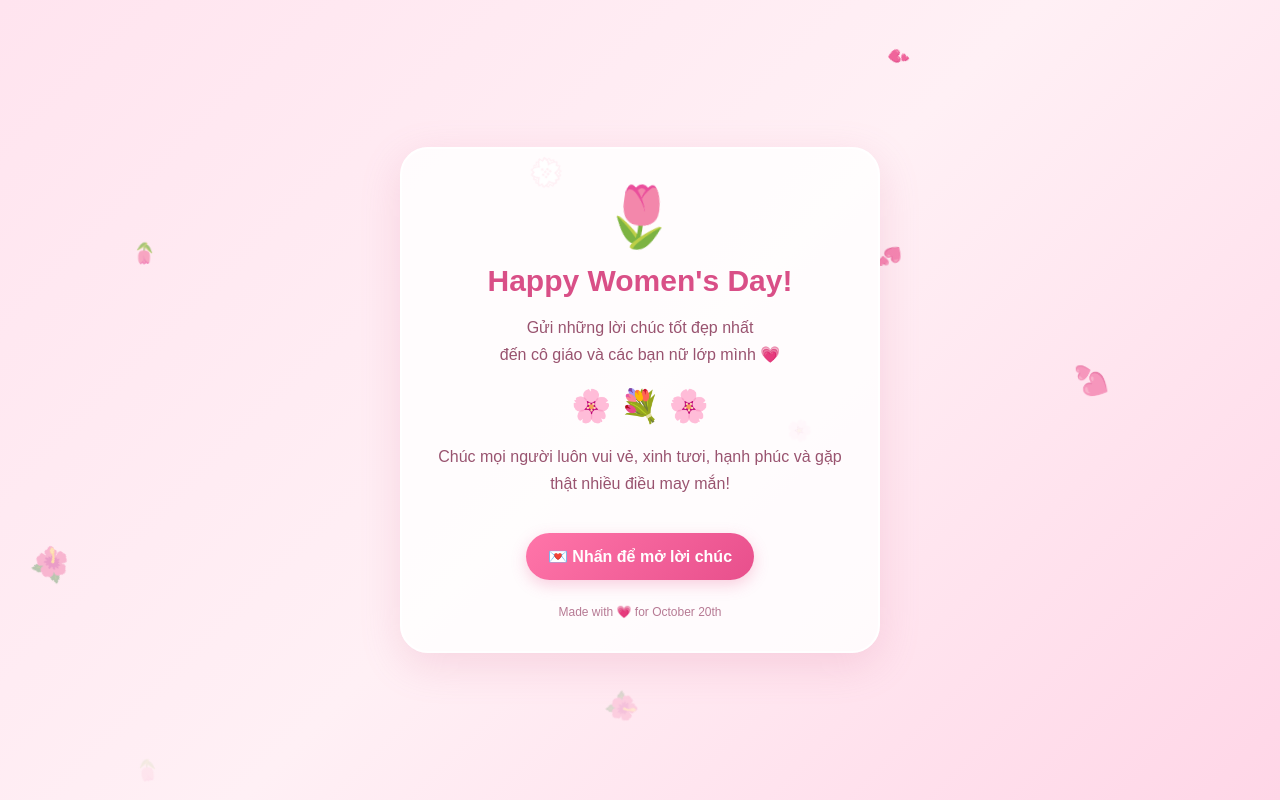
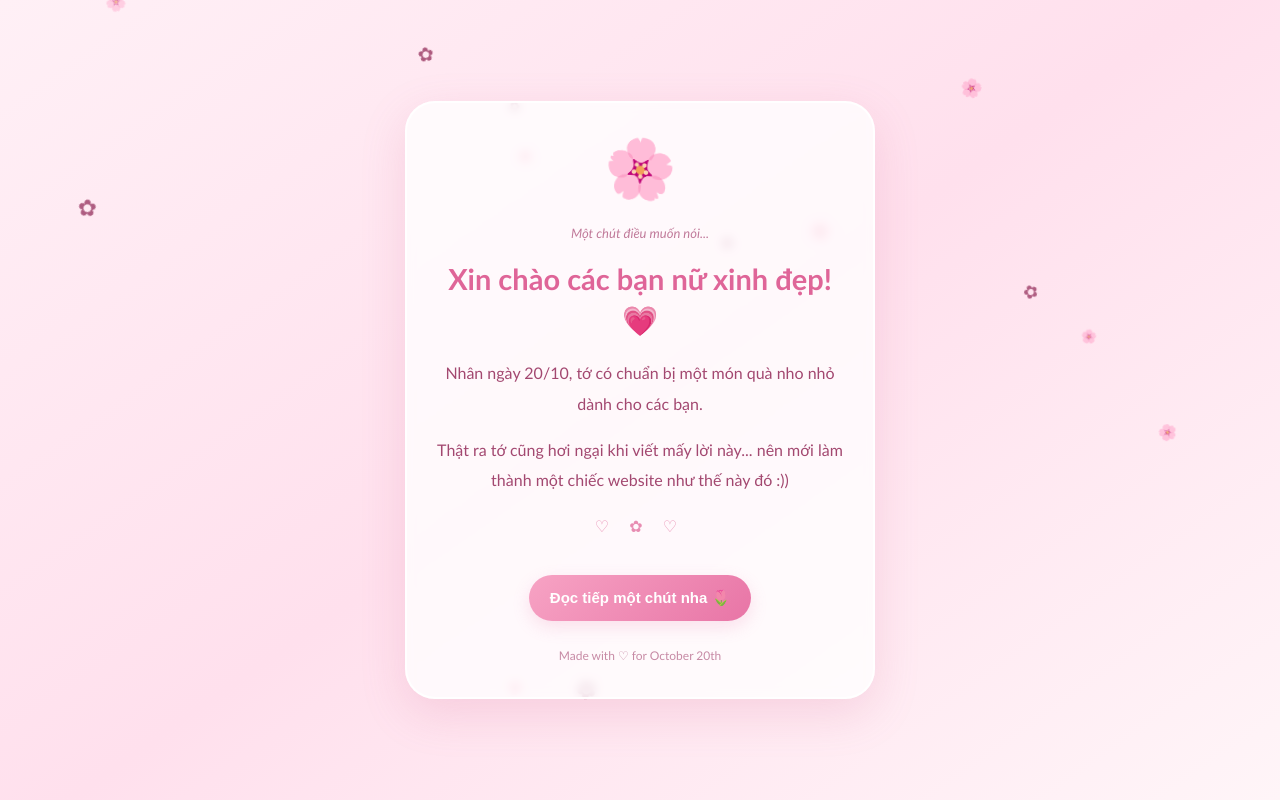
Before and after one commit to hieucong250911-sudo/20-10, a plain HTML site: page index.html in a window 1280 px wide. Drawn offline with Linux system fonts and the light colour scheme.

Commit message:
Update index.html

```diff
--- a/index.html
+++ b/index.html
@@ -4,7 +4,7 @@
 <head>
 <meta charset="UTF-8">
 <meta name="viewport" content="width=device-width, initial-scale=1.0">
-<title>Happy Women's Day 🌸</title>
+<title>20/10 dành cho các bạn 🌸</title>
 
 <style>
 * {
@@ -14,98 +14,148 @@
 body {
     margin: 0;
     min-height: 100vh;
-    font-family: Arial, sans-serif;
-    background: linear-gradient(135deg, #ffe4ef, #fff0f5, #ffd6e7);
+    font-family: "Trebuchet MS", Arial, sans-serif;
+    color: #a34870;
+    background: linear-gradient(145deg, #fff0f6, #ffe0ed, #fff5f8);
     display: flex;
+    align-items: center;
     justify-content: center;
-    align-items: center;
+    padding: 22px 14px;
     overflow-x: hidden;
-    color: #8b3158;
-    padding: 25px 14px;
 }
 
 .card {
+    width: 100%;
+    max-width: 470px;
+    min-height: 430px;
     position: relative;
     z-index: 2;
-    width: 100%;
-    max-width: 480px;
-    background: rgba(255,255,255,0.82);
-    border: 2px solid white;
-    border-radius: 28px;
-    padding: 32px 22px;
     text-align: center;
-    box-shadow: 0 12px 40px #d76c9633;
-    animation: appear 1s ease;
+    padding: 34px 23px;
+    border: 2px solid rgba(255,255,255,.95);
+    border-radius: 30px;
+    background: rgba(255,255,255,.78);
+    box-shadow: 0 15px 45px rgba(210,100,145,.18);
+    backdrop-filter: blur(5px);
+    animation: appear .8s ease;
+}
+
+.screen {
+    display: none;
+}
+
+.screen.active {
+    display: block;
+    animation: appear .8s ease;
+}
+
+.flower {
+    font-size: 58px;
+    margin-bottom: 12px;
+    animation: sway 3s ease-in-out infinite;
 }
 
 h1 {
-    color: #d94f87;
-    font-size: 30px;
-    margin: 12px 0;
+    color: #df6598;
+    font-size: 29px;
+    line-height: 1.4;
+    margin: 12px 0 18px;
 }
 
-.subtitle {
-    font-size: 16px;
-    line-height: 1.7;
-    color: #99536f;
+h2 {
+    color: #d65b91;
+    font-size: 23px;
 }
 
-.flower {
-    font-size: 60px;
-    animation: sway 2s infinite ease-in-out;
+p {
+    font-size: 16px;
+    line-height: 1.9;
+}
+
+.small {
+    color: #c17a9a;
+    font-size: 13px;
+    font-style: italic;
+}
+
+.divider {
+    color: #e88db2;
+    letter-spacing: 8px;
+    margin: 20px 0;
 }
 
 button {
-    border: none;
-    border-radius: 30px;
-    padding: 14px 22px;
-    margin-top: 20px;
-    background: linear-gradient(135deg, #ff75a9, #e84f8c);
+    margin-top: 19px;
+    padding: 14px 21px;
+    border: 0;
+    border-radius: 28px;
+    background: linear-gradient(135deg, #f7a3c4, #e875a6);
     color: white;
-    font-size: 16px;
+    font-size: 15px;
     font-weight: bold;
+    box-shadow: 0 6px 17px #e875a633;
     cursor: pointer;
-    box-shadow: 0 5px 15px #e84f8c44;
+    transition: transform .2s, box-shadow .2s;
+}
+
+button:hover {
+    transform: translateY(-3px);
+    box-shadow: 0 9px 22px #e875a655;
 }
 
 button:active {
-    transform: scale(0.96);
+    transform: scale(.97);
 }
 
-#letter {
-    display: none;
-    margin-top: 22px;
-    padding: 18px;
-    background: #fff0f6;
-    border-radius: 18px;
-    line-height: 1.8;
-    animation: appear 0.7s ease;
+.note {
+    background: #fff1f7;
+    border: 1px solid #ffdfec;
+    border-radius: 20px;
+    padding: 17px;
+    margin-top: 20px;
+    text-align: left;
+}
+
+.note p {
+    margin: 8px 0;
+}
+
+.end-flower {
+    font-size: 38px;
+    letter-spacing: 5px;
 }
 
 footer {
-    margin-top: 25px;
+    margin-top: 27px;
     font-size: 12px;
-    color: #b77a94;
+    color: #c78aa5;
 }
 
 .petal {
     position: fixed;
-    top: -30px;
+    top: -35px;
     z-index: 1;
     pointer-events: none;
+    user-select: none;
     animation: fall linear forwards;
 }
 
 @keyframes fall {
-    to {
-        transform: translateY(110vh) rotate(600deg);
+    0% {
+        transform: translate3d(0, -5vh, 0) rotate(0deg);
+        opacity: 0;
+    }
+    10% { opacity: .9; }
+    90% { opacity: .8; }
+    100% {
+        transform: translate3d(80px, 110vh, 0) rotate(500deg);
         opacity: 0;
     }
 }
 
 @keyframes sway {
-    0%, 100% { transform: rotate(-8deg); }
-    50% { transform: rotate(8deg); }
+    0%, 100% { transform: rotate(-7deg) translateY(0); }
+    50% { transform: rotate(7deg) translateY(-7px); }
 }
 
 @keyframes appear {
@@ -114,8 +164,9 @@ footer {
 }
 
 @media (max-width: 380px) {
+    .card { padding: 27px 17px; }
     h1 { font-size: 25px; }
-    .card { padding: 26px 17px; }
+    p { font-size: 15px; }
 }
 </style>
 </head>
@@ -123,74 +174,142 @@ footer {
 <body>
 
 <main class="card">
-    <div class="flower">🌷</div>
 
-    <h1>Happy Women's Day!</h1>
+    <!-- MÀN 1: MỞ ĐẦU -->
+    <section class="screen active" id="screen1">
+        <div class="flower">🌸</div>
 
-    <p class="subtitle">
-        Gửi những lời chúc tốt đẹp nhất<br>
-        đến cô giáo và các bạn nữ lớp mình 💗
-    </p>
+        <p class="small">Một chút điều muốn nói...</p>
 
-    <div style="font-size: 32px; margin: 18px 0;">
-        🌸 💐 🌸
-    </div>
+        <h1>Xin chào các bạn nữ xinh đẹp! 💗</h1>
 
-    <p class="subtitle">
-        Chúc mọi người luôn vui vẻ, xinh tươi,
-        hạnh phúc và gặp thật nhiều điều may mắn!
-    </p>
+        <p>
+            Nhân ngày 20/10, tớ có chuẩn bị
+            một món quà nho nhỏ dành cho các bạn.
+        </p>
 
-    <button onclick="openLetter()">
-        💌 Nhấn để mở lời chúc
-    </button>
+        <p>
+            Thật ra tớ cũng hơi ngại khi viết mấy
+            lời này... nên mới làm thành một chiếc
+            website như thế này đó :))
+        </p>
 
-    <div id="letter">
-        <h2>Gửi những bông hoa của lớp 🌹</h2>
-        Chúc mọi người có một ngày 20/10 thật vui,
-        luôn tự tin, học tập tốt và giữ mãi nụ cười
-        trên môi. Mong rằng mỗi ngày đến lớp đều
-        có thật nhiều kỷ niệm đẹp, tiếng cười và
-        những điều đáng nhớ.
+        <div class="divider">♡ ✿ ♡</div>
 
-        <p><b>Chúc mừng ngày 20/10! 💗</b></p>
-        <p>Thân gửi từ một thành viên của lớp ✨</p>
-    </div>
+        <button onclick="goTo(2)">
+            Đọc tiếp một chút nha 🌷
+        </button>
+    </section>
 
-    <footer>
-        Made with 💗 for October 20th
-    </footer>
+    <!-- MÀN 2: LỜI CHÚC -->
+    <section class="screen" id="screen2">
+        <div class="flower">💐</div>
+
+        <p class="small">Gửi những bông hoa của lớp mình</p>
+
+        <h1>Chúc mừng ngày 20/10! 🌷</h1>
+
+        <div class="note">
+            <p>
+                💗 Chúc các bạn luôn vui vẻ, hạnh phúc
+                và có thật nhiều tiếng cười.
+            </p>
+            <p>
+                🌸 Mong các bạn luôn tự tin, làm được
+                những điều mình thích và đạt được
+                những mục tiêu của bản thân.
+            </p>
+            <p>
+                🎀 Chúc mỗi ngày đến lớp đều có
+                những kỷ niệm đẹp, những người bạn
+                tốt và thật nhiều điều đáng nhớ.
+            </p>
+            <p>
+                ✨ Và mong rằng dù hôm nay hay những
+                ngày bình thường khác, các bạn vẫn
+                luôn có lý do để mỉm cười.
+            </p>
+        </div>
+
+        <p class="small">
+            Lời chúc không quá cầu kỳ, nhưng là
+            những điều tớ thật lòng muốn gửi đến các bạn.
+        </p>
+
+        <button onclick="goTo(3)">
+            Còn một điều nữa... 💌
+        </button>
+    </section>
+
+    <!-- MÀN 3: KẾT THÚC -->
+    <section class="screen" id="screen3">
+        <div class="flower">🌷</div>
+
+        <h1>Cuối cùng thì...</h1>
+
+        <p>
+            Tớ cũng không biết viết lời chúc thế nào
+            cho thật hay nữa, nên nếu có hơi vụng về
+            thì các bạn thông cảm nha 😭
+        </p>
+
+        <p>
+            Dù sao thì tớ cũng đã cố gắng làm chiếc
+            web nhỏ này bằng tất cả sự chân thành của mình.
+        </p>
+
+        <div class="divider">♡ ♡ ♡</div>
+
+        <h2>Chúc các bạn 20/10 thật vui nhé! 💗</h2>
+
+        <p>
+            Mong các bạn sẽ luôn gặp những điều
+            dịu dàng và tốt đẹp trong cuộc sống.
+        </p>
+
+        <p class="small">
+            Thôi... tớ ngại rồi, viết đến đây thôi nha :))
+        </p>
+
+        <div class="end-flower">🌸 🌷 🌸</div>
+
+        <button onclick="goTo(1)">
+            Đọc lại từ đầu ↺
+        </button>
+    </section>
+
+    <footer>Made with ♡ for October 20th</footer>
 </main>
 
 <script>
-function openLetter() {
-    const letter = document.getElementById("letter");
+function goTo(number) {
+    document.querySelectorAll(".screen").forEach(screen => {
+        screen.classList.remove("active");
+    });
 
-    if (letter.style.display === "block") {
-        letter.style.display = "none";
-    } else {
-        letter.style.display = "block";
-    }
+    document.getElementById("screen" + number).classList.add("active");
+    window.scrollTo({ top: 0, behavior: "smooth" });
 }
 
-function makeFlower() {
-    const flower = document.createElement("div");
-    flower.className = "petal";
+function makePetal() {
+    const petal = document.createElement("div");
+    petal.className = "petal";
 
-    const flowers = ["🌸", "🌷", "🌺", "💮", "💕"];
-    flower.textContent =
-        flowers[Math.floor(Math.random() * flowers.length)];
+    const petals = ["🌸", "🌸", "🌸", "🌷", "✿"];
+    petal.textContent = petals[
+        Math.floor(Math.random() * petals.length)
+    ];
 
-    flower.style.left = Math.random() * 100 + "vw";
-    flower.style.fontSize = (14 + Math.random() * 18) + "px";
-    flower.style.animationDuration = (4 + Math.random() * 5) + "s";
+    petal.style.left = Math.random() * 100 + "vw";
+    petal.style.fontSize = (12 + Math.random() * 16) + "px";
+    petal.style.animationDuration = (5 + Math.random() * 6) + "s";
 
-    document.body.appendChild(flower);
+    document.body.appendChild(petal);
 
-    setTimeout(() => flower.remove(), 9000);
+    setTimeout(() => petal.remove(), 12000);
 }
 
-setInterval(makeFlower, 500);
+setInterval(makePetal, 350);
 </script>
 
 </body>
```
